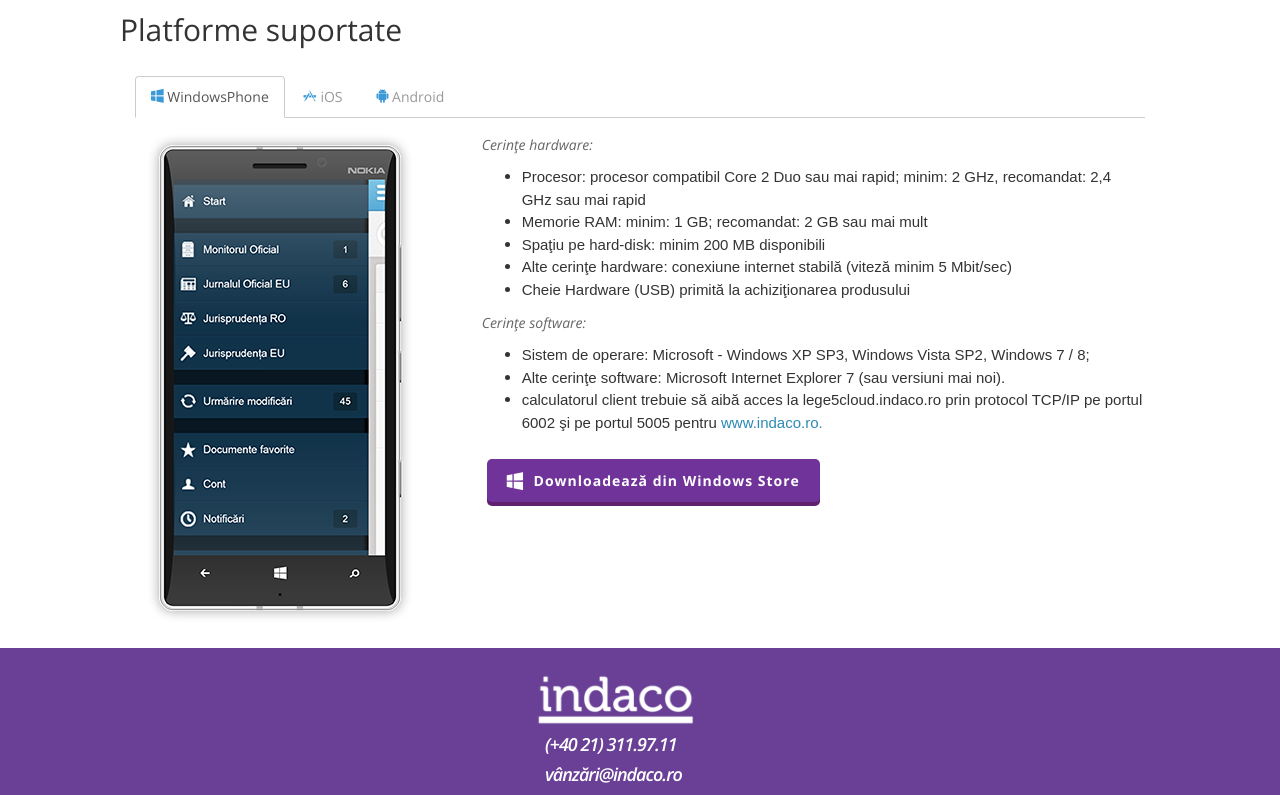
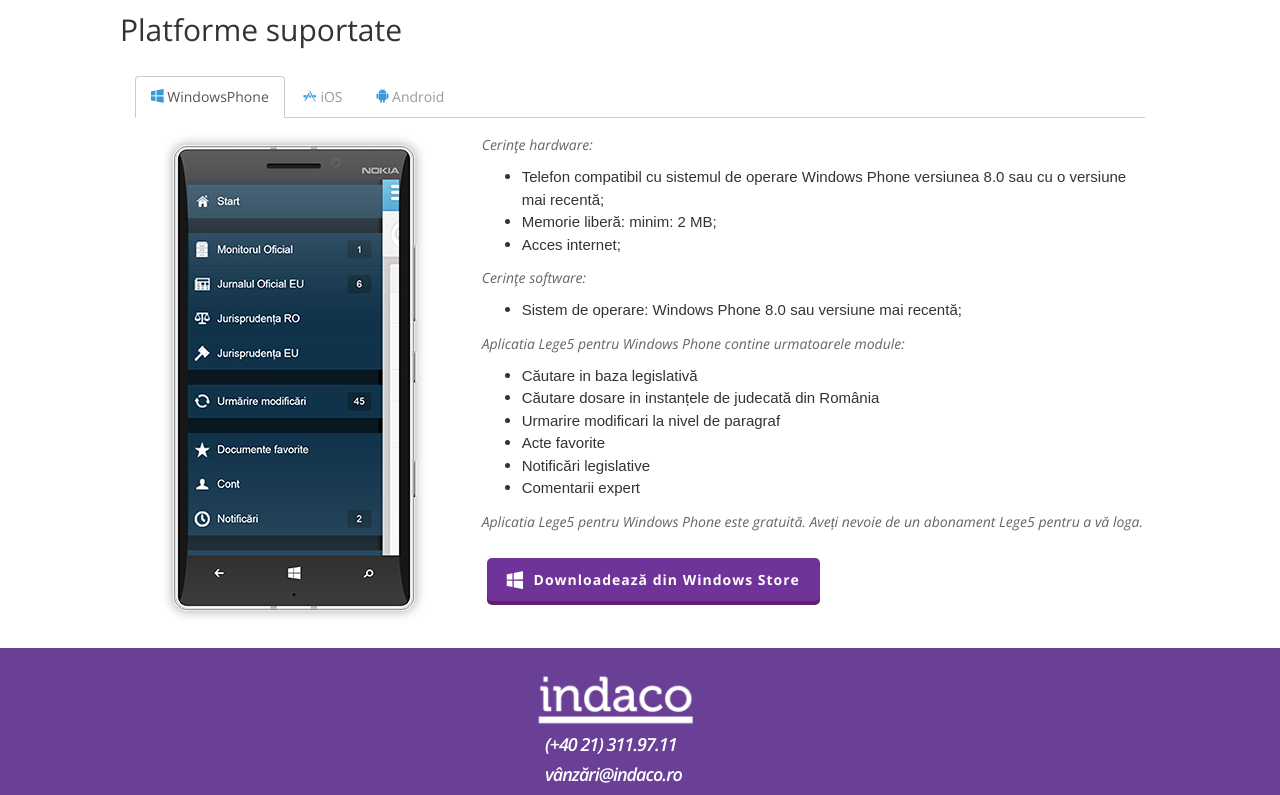
Before and after one commit to mihaipanait/Lege5Mobile, a website: page index.html in a window 1280 px wide. Shown: the part 2600-3395 px from the top of the page. Drawn offline with nearby package versions, Linux system fonts and the light colour scheme; some packages are replaced by stand-ins of ours; some icons are missing.

Commit message:
updated wp and ios description

```diff
--- a/index.html
+++ b/index.html
@@ -973,34 +973,38 @@
 					<!-- row -->
 					<div class="row">
 						<!-- column one -->
-						<div class="col-md-4 col-lg-4">
+						<div class="col-xs-12 col-sm-5 col-md-4">
+							<div style="width: 288px; margin: 0 auto;">
 								<img src="images/mobile-wp.png" height="500">
+							</div>
 						</div>
 						<!-- end column one -->
 						<!-- column two -->
-						<div class="col-md-8 col-lg-8">
+						<div class="col-xs-12 col-sm-7 col-md-8">
 							<p><i>Cerinţe hardware:</i></p>
 							<ul>
-								<li><span style="font-family: Arial, Helvetica, Verdana, Tahoma, sans-serif; font-size: 15px; line-height: 1.5em; color: rgb(51, 51, 51);">Procesor: procesor compatibil Core 2 Duo sau mai rapid; minim: 2 GHz, recomandat: 2,4 GHz sau mai rapid</span><br>
+								<li><span style="font-family: Arial, Helvetica, Verdana, Tahoma, sans-serif; font-size: 15px; line-height: 1.5em; color: rgb(51, 51, 51);">Telefon compatibil cu sistemul de operare Windows Phone versiunea 8.0 sau cu o versiune mai recentă;</span><br>
 								</li>
-								<li><span style="font-family: Arial, Helvetica, Verdana, Tahoma, sans-serif; font-size: 15px; line-height: 1.5em; color: rgb(51, 51, 51);">Memorie RAM: minim: 1 GB; recomandat: 2 GB sau mai mult</span><br>
+								<li><span style="font-family: Arial, Helvetica, Verdana, Tahoma, sans-serif; font-size: 15px; line-height: 1.5em; color: rgb(51, 51, 51);">Memorie liberă: minim: 2 MB;</span><br>
 								</li>
-								<li><span style="font-family: Arial, Helvetica, Verdana, Tahoma, sans-serif; font-size: 15px; line-height: 1.5em; color: rgb(51, 51, 51);">Spaţiu pe hard-disk: minim 200 MB disponibili</span><br>
-								</li>
-								<li><span style="font-family: Arial, Helvetica, Verdana, Tahoma, sans-serif; font-size: 15px; line-height: 1.5em; color: rgb(51, 51, 51);">Alte cerinţe hardware: conexiune internet stabilă (viteză minim 5 Mbit/sec)</span><br>
-								</li>
-								<li><span style="font-family: Arial, Helvetica, Verdana, Tahoma, sans-serif; font-size: 15px; line-height: 1.5em; color: rgb(51, 51, 51);">Cheie Hardware (USB) primită la achiziţionarea produsului</span><br>
+								<li><span style="font-family: Arial, Helvetica, Verdana, Tahoma, sans-serif; font-size: 15px; line-height: 1.5em; color: rgb(51, 51, 51);">Acces internet;</span><br>
 								</li>
 							</ul>
 							<p><i>Cerinţe software:</i></p>
 							<ul>
-								<li><span style="font-family: Arial, Helvetica, Verdana, Tahoma, sans-serif; font-size: 15px; line-height: 1.5em; color: rgb(51, 51, 51);">Sistem de operare: Microsoft - Windows XP SP3, Windows Vista SP2, Windows 7 / 8;</span><br>
-								</li>
-								<li><span style="font-family: Arial, Helvetica, Verdana, Tahoma, sans-serif; font-size: 15px; line-height: 1.5em; color: rgb(51, 51, 51);">Alte cerinţe software: Microsoft Internet Explorer 7 (sau versiuni mai noi).</span><br>
-								</li>
-								<li><span style="font-family: Arial, Helvetica, Verdana, Tahoma, sans-serif; font-size: 15px; line-height: 1.5em; color: rgb(51, 51, 51);">calculatorul client trebuie să aibă acces la lege5cloud.indaco.ro prin protocol TCP/IP pe portul 6002 şi pe portul 5005 pentru <a href="http://www.indaco.ro.">www.indaco.ro.</a></span><br>
+								<li><span style="font-family: Arial, Helvetica, Verdana, Tahoma, sans-serif; font-size: 15px; line-height: 1.5em; color: rgb(51, 51, 51);">Sistem de operare: Windows Phone 8.0 sau versiune mai recentă;</span><br>
 								</li>
 							</ul>
+							<p><i>Aplicatia Lege5 pentru Windows Phone contine urmatoarele module:</i></p>
+							<ul>
+								<li><span style="font-family: Arial, Helvetica, Verdana, Tahoma, sans-serif; font-size: 15px; line-height: 1.5em; color: rgb(51, 51, 51);">Căutare in baza legislativă</span></li>
+								<li><span style="font-family: Arial, Helvetica, Verdana, Tahoma, sans-serif; font-size: 15px; line-height: 1.5em; color: rgb(51, 51, 51);">Căutare dosare in instanțele de judecată din România</span></li>
+								<li><span style="font-family: Arial, Helvetica, Verdana, Tahoma, sans-serif; font-size: 15px; line-height: 1.5em; color: rgb(51, 51, 51);">Urmarire modificari la nivel de paragraf</span></li>
+								<li><span style="font-family: Arial, Helvetica, Verdana, Tahoma, sans-serif; font-size: 15px; line-height: 1.5em; color: rgb(51, 51, 51);">Acte favorite</span></li>
+								<li><span style="font-family: Arial, Helvetica, Verdana, Tahoma, sans-serif; font-size: 15px; line-height: 1.5em; color: rgb(51, 51, 51);">Notificări legislative</span></li>
+								<li><span style="font-family: Arial, Helvetica, Verdana, Tahoma, sans-serif; font-size: 15px; line-height: 1.5em; color: rgb(51, 51, 51);">Comentarii expert</span></li>
+							</ul>
+							<p><i>Aplicatia Lege5 pentru Windows Phone este gratuită. Aveți nevoie de un abonament Lege5 pentru a vă loga.</i></p>
 							<p><a href="http://www.windowsphone.com/ro-ro/store/app/lege5-online/5bce1508-44be-4650-89d9-af9d850851e6/" target="_blank">
 								<button class="custom-btn btn-primary-base btn-primary-rs"><i class="icon-windows"></i> Downloadează din Windows Store</button></a>
 							</p>
@@ -1015,34 +1019,39 @@
 					<!-- row -->
 					<div class="row">
 						<!-- column one -->
-						<div class="col-md-4 col-lg-4">
+						<div class="col-xs-12 col-sm-5 col-md-4">
+							<div style="width: 288px; margin: 0 auto;">
 								<img src="images/mobile-ios-black.png" height="500">
+							</div>
 						</div>
 						<!-- end column one -->
 						<!-- column two -->
-						<div class="col-md-8 col-lg-8">
+						<div class="col-xs-12 col-sm-7 col-md-8">
 							<p><i> Cerinţe hardware: </i></p>
 							<ul>
-						<li><span style="font-family: Arial, Helvetica, Verdana, Tahoma, sans-serif; font-size: 15px; line-height: 1.5em; color: rgb(51, 51, 51);">Procesor: procesor compatibil Core 2 Duo sau mai rapid; minim: 2 GHz, recomandat: 2,4 GHz sau mai rapid</span><br>
+								<li><span style="font-family: Arial, Helvetica, Verdana, Tahoma, sans-serif; font-size: 15px; line-height: 1.5em; color: rgb(51, 51, 51);">iPhone/iPad/iPod touch compatibil cu sistemul de operare iOS versiunea 6.0 sau cu o versiune mai recentă;</span><br>
 								</li>
-						<li><span style="font-family: Arial, Helvetica, Verdana, Tahoma, sans-serif; font-size: 15px; line-height: 1.5em; color: rgb(51, 51, 51);">Memorie RAM: minim: 2 GB; recomandat: 4 GB sau mai mult</span><br>
+								<li><span style="font-family: Arial, Helvetica, Verdana, Tahoma, sans-serif; font-size: 15px; line-height: 1.5em; color: rgb(51, 51, 51);">Memorie liberă: minim: 5 MB;</span><br>
 								</li>
-						<li><span style="font-family: Arial, Helvetica, Verdana, Tahoma, sans-serif; font-size: 15px; line-height: 1.5em; color: rgb(51, 51, 51);">Spaţiu pe hard-disk: minim 20 GB disponibili</span><br>
-						</li>
-						<li><span style="font-family: Arial, Helvetica, Verdana, Tahoma, sans-serif; font-size: 15px; line-height: 1.5em; color: rgb(51, 51, 51);">Tip hard-disk: minim 5400/7200 RPM recomandat SSD</span><br>
-						</li>
-						<li><span style="font-family: Arial, Helvetica, Verdana, Tahoma, sans-serif; font-size: 15px; line-height: 1.5em; color: rgb(51, 51, 51);">Alte cerinţe hardware: conexiune internet stabilă (pentru actualizarea produsului)</span><br>
-						</li>
-						<li><span style="font-family: Arial, Helvetica, Verdana, Tahoma, sans-serif; font-size: 15px; line-height: 1.5em; color: rgb(51, 51, 51);">Cheie Hardware (USB) primită la achiziţionarea produsului</span><br>
+								<li><span style="font-family: Arial, Helvetica, Verdana, Tahoma, sans-serif; font-size: 15px; line-height: 1.5em; color: rgb(51, 51, 51);">Acces internet;</span><br>
 								</li>
 							</ul>
 							<p><i>Cerinţe software:</i></p>
 							<ul>
-						<li><span style="font-family: Arial, Helvetica, Verdana, Tahoma, sans-serif; font-size: 15px; line-height: 1.5em; color: rgb(51, 51, 51);">Sistem de operare: Windows&nbsp; XP, Windows 7 / 8</span><br>
-						</li>
-						<li><span style="font-family: Arial, Helvetica, Verdana, Tahoma, sans-serif; font-size: 15px; line-height: 1.5em; color: rgb(51, 51, 51);">Alte cerinţe software: Microsoft Internet Explorer 7 (sau versiuni mai noi) sau alt browser modern</span><br>
+								<li><span style="font-family: Arial, Helvetica, Verdana, Tahoma, sans-serif; font-size: 15px; line-height: 1.5em; color: rgb(51, 51, 51);">Sistem de operare: iOS 6.0 sau versiune mai recentă;</span><br>
 								</li>
 							</ul>
+							<p><i>Aplicatia Lege5 pentru iOS contine urmatoarele module:</i></p>
+							<ul>
+								<li><span style="font-family: Arial, Helvetica, Verdana, Tahoma, sans-serif; font-size: 15px; line-height: 1.5em; color: rgb(51, 51, 51);">Căutare in baza legislativă</span></li>
+								<li><span style="font-family: Arial, Helvetica, Verdana, Tahoma, sans-serif; font-size: 15px; line-height: 1.5em; color: rgb(51, 51, 51);">Căutare dosare in instanțele de judecată din România</span></li>
+								<li><span style="font-family: Arial, Helvetica, Verdana, Tahoma, sans-serif; font-size: 15px; line-height: 1.5em; color: rgb(51, 51, 51);">Vizualizare act, structura, relații & versiuni</span></li>
+								<li><span style="font-family: Arial, Helvetica, Verdana, Tahoma, sans-serif; font-size: 15px; line-height: 1.5em; color: rgb(51, 51, 51);">Urmarire modificari la nivel de paragraf</span></li>
+								<li><span style="font-family: Arial, Helvetica, Verdana, Tahoma, sans-serif; font-size: 15px; line-height: 1.5em; color: rgb(51, 51, 51);">Acte favorite</span></li>
+								<li><span style="font-family: Arial, Helvetica, Verdana, Tahoma, sans-serif; font-size: 15px; line-height: 1.5em; color: rgb(51, 51, 51);">Notificări legislative</span></li>
+								<li><span style="font-family: Arial, Helvetica, Verdana, Tahoma, sans-serif; font-size: 15px; line-height: 1.5em; color: rgb(51, 51, 51);">Comentarii expert</span></li>
+							</ul>
+							<p><i>Aplicatia Lege5 pentru iOS este gratuită. Aveți nevoie de un abonament Lege5 pentru a vă loga.</i></p>
 							<p><a href="https://itunes.apple.com/us/app/lege5/id710516078?ls=1&mt=8" target="_blank"><button class="custom-btn btn-primary-base btn-primary-rs"><i class="icon-apple"></i> Downloadează din AppStore</button></a>
 							</p>
 						</div>
@@ -1056,12 +1065,14 @@
 					<!-- row -->
 					<div class="row">
 						<!-- column one -->
-						<div class="col-md-4 col-lg-4">
+						<div class="col-xs-12 col-sm-5 col-md-4">
+							<div style="width: 288px; margin: 0 auto;">
 								<img src="images/mobile-android-black.png" height="500">
+							</div>
 						</div>
 						<!-- end column one -->
 						<!-- column two -->
-						<div class="col-md-8 col-lg-8">
+						<div class="col-xs-12 col-sm-7 col-md-8">
 							<p><i> Cerinţe hardware: </i></p>
 							<ul>
 								<li><span style="font-family: Arial, Helvetica, Verdana, Tahoma, sans-serif; font-size: 15px; line-height: 1.5em; color: rgb(51, 51, 51);">Telefon/Tabletă compatibilă cu sistemul de operare Android versiunea 4.0 sau cu o versiune mai recentă;</span><br>
```
Lines whose indentation alone changed are shown as unchanged.
